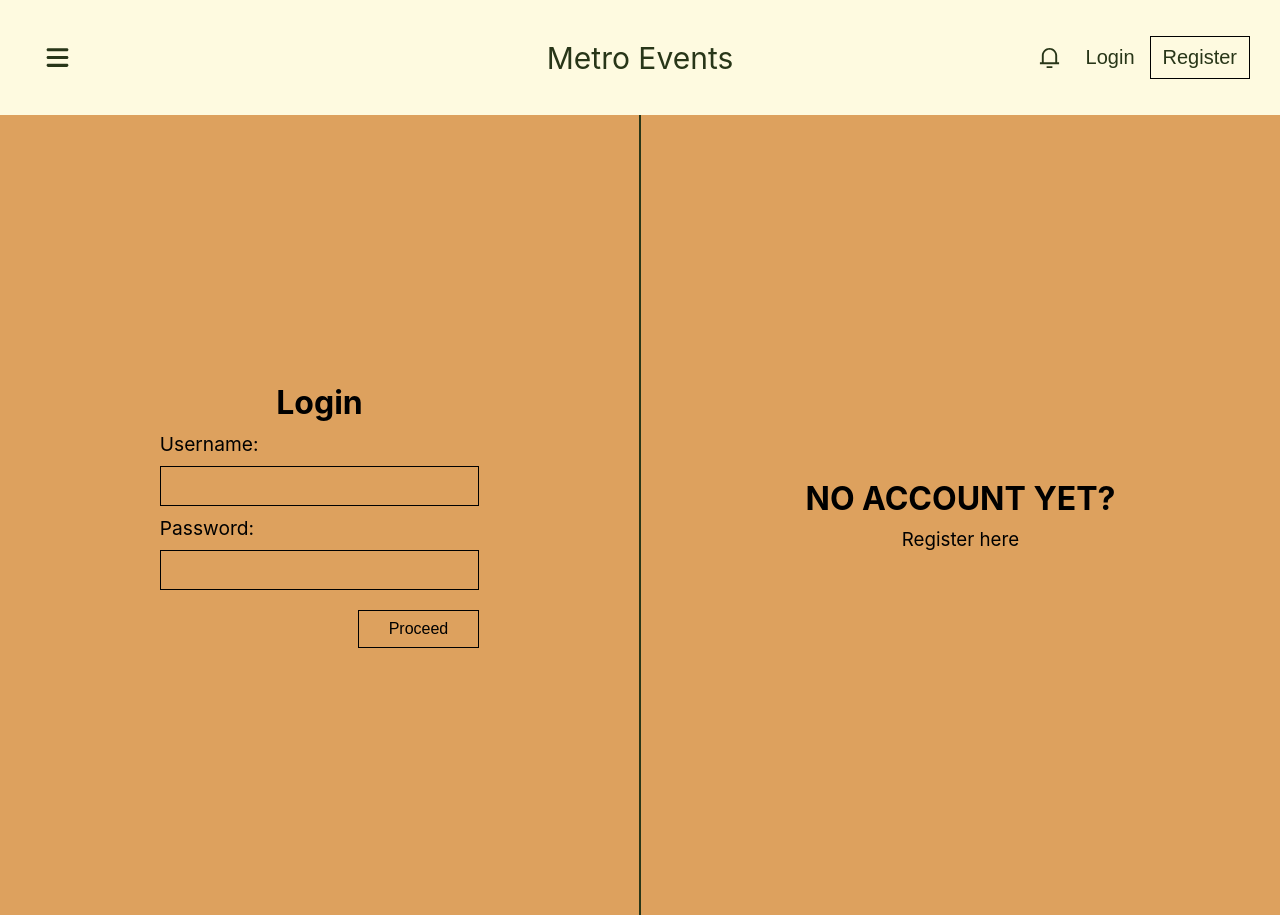
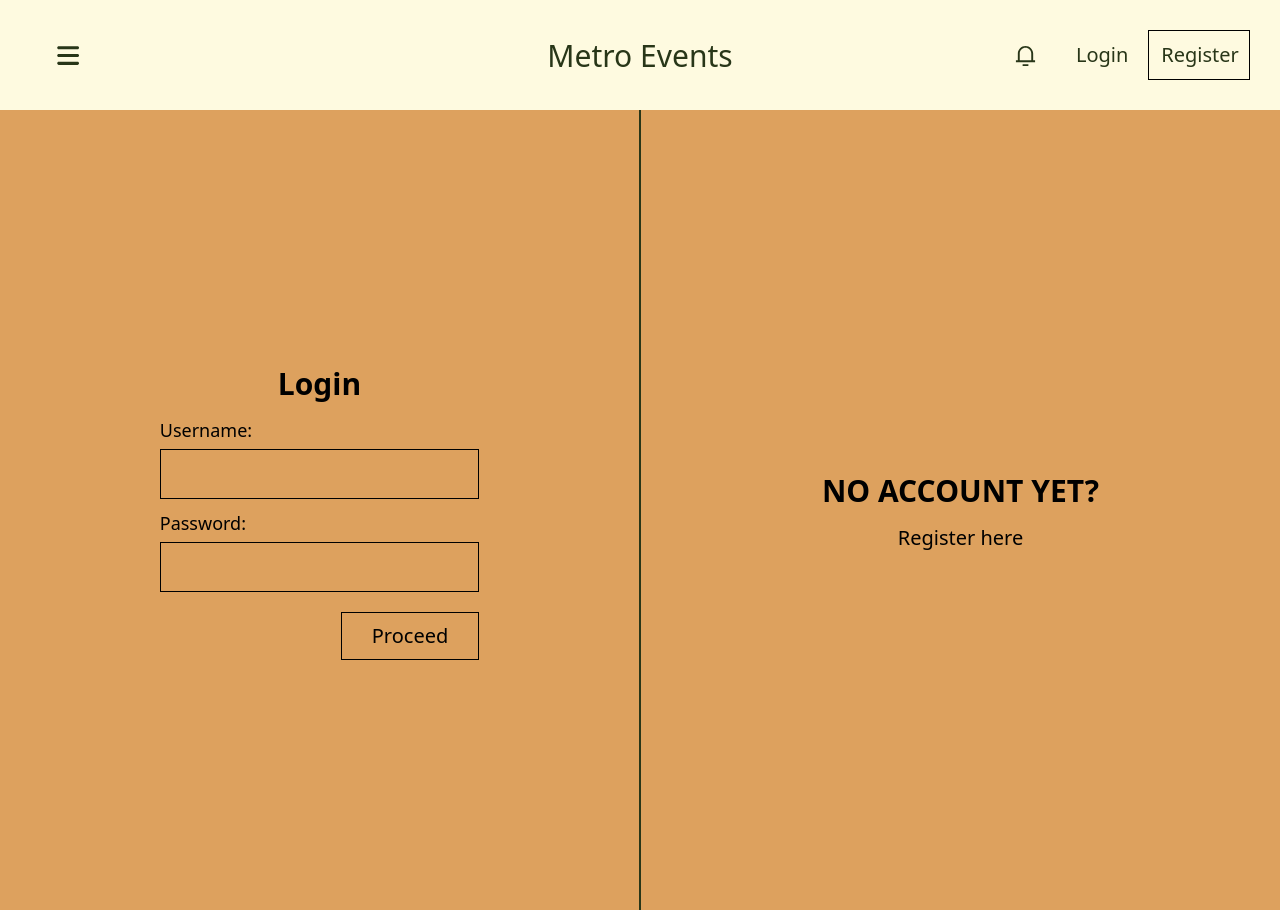
Before and after one commit to gantuangcoc98/metro-events, a React (Create React App) app: page /login in a window 1280 px wide. Built offline with nearby package versions, Linux system fonts and the light colour scheme.

Commit message:
Implemented tailwind CSS, initialized eventdata for events

```diff
--- a/package.json
+++ b/package.json
@@ -16,6 +16,7 @@
     "react-icons": "^5.0.1",
     "react-router-dom": "^6.22.3",
     "react-scripts": "5.0.1",
+    "tailwind-scrollbar-hide": "^1.1.7",
     "web-vitals": "^2.1.4"
   },
   "scripts": {
@@ -41,5 +42,8 @@
       "last 1 firefox version",
       "last 1 safari version"
     ]
+  },
+  "devDependencies": {
+    "tailwindcss": "^3.4.1"
   }
 }
--- a/src/App.css
+++ b/src/App.css
@@ -1,8 +1,3 @@
-.App {
-  display: flex;
-  flex-direction: column;
-}
-
 .division {
   display: flex;
   flex-direction: column;
@@ -14,12 +9,15 @@
 }
 
 /* AppBar CSS */
-.app_bar {
-  display: flex;
-  align-items: center;
-  justify-content: space-between;
-  padding: 30px;
-  background-color: #FEFAE0;
+.menu_bar {
+  color: #283618;
+  font-size: 25px;
+  width: 25%;
+}
+
+.menu_bar:hover {
+  cursor: pointer;
+  color: #DDA15E;
 }
 
 .notification_icon {
@@ -31,35 +29,6 @@
 .notification_icon:hover {
   cursor: pointer;
   color: #DDA15E;
-}
-
-.login_button {
-  color: #283618;
-  border-style: none;
-  font-size: 20px;
-  background-color: transparent;
-  padding: 0;
-  margin: 0;
-}
-
-.login_button:hover {
-  cursor: pointer;
-  color: #DDA15E;
-}
-
-.register_button {
-  color: #283618;
-  border: 1px solid black;
-  background-color: transparent;
-  padding: 9px 12px;
-  font-size: 20px;
-}
-
-.register_button:hover {
-  cursor: pointer;
-  color: white;
-  background-color: #283618;
-  border: 1px solid #283618;
 }
 
 .icon_button {
@@ -80,6 +49,7 @@
   height: 100%;
   position: fixed;
   flex-direction: column;
+  z-index: 1;
 }
 
 .sidebar.active {
@@ -127,20 +97,6 @@
 }
 
 /* Login CSS */
-.Login {
-  display: flex;
-  flex-direction: column;
-  background-color: transparent;
-  height: 100vh;
-}
-
-.login_wrapper {
-  display: flex;
-  height: inherit;
-  background-color: #dda15e;
-  width: 100%;
-}
-
 .input_container {
   display: flex;
   flex-direction: column;
@@ -157,6 +113,7 @@
   height: fit-content;
   font-size: 16px;
   padding: 10px;
+  margin-top: 5px;
 }
 
 .input_style:focus {
@@ -169,49 +126,8 @@
   background-color: #D58D3A;
 }
 
-.proceed_button {
-  margin-top: 10px;
-  background-color: transparent;
-  border: 1px solid black;
-  padding: 9px 30px;
-  font-size: 16px;
-}
-
-.proceed_button:hover {
-  background-color: #D58D3A;
-  border: 2px solid black;
-  cursor: pointer;
-}
-
 /* Home CSS */
-.Home {
-  display: flex;
-  flex-direction: column;
-  align-items: center;
-  height: 100vh;
-}
-
-.browse_button {
-  border: 1px solid #283618;
-  background-color: transparent;
-  padding: 9px 23px;
-  font-size: 20px;
-  color: #283618;
-}
-
-.browse_button:hover {
-  cursor: pointer;
-  background-color: #D58D3A;
-}
-
-.search_bar {
-  display: flex;
-  height: fit-content;
-  border: 1px solid whitesmoke;
-  align-items: center;
-}
-
-.search_bar input {
+.search_bar_input {
   font-size: 20px;
   color: whitesmoke;
   padding-left: 9px;
@@ -221,23 +137,19 @@
   width: 350px;
 }
 
-.search_bar input:focus {
+.search_bar_input:focus {
   border-style: none;
   outline: none;
 }
 
-.search_bar:hover {
-  background-color: #374A21;
-}
-
-.search_bar::placeholder {
+.search_bar_input::placeholder {
   color: whitesmoke;
   opacity: 0.2;
 }
 
 .search_icon {
   padding: 9px;
-  font-size: 23px;
+  font-size: 50px;
 }
 
 .search_icon:hover {
@@ -246,14 +158,6 @@
 }
 
 /* Register CSS */
-.Register {
-  background-color: #283618;
-  height: fit-content;
-  width: 100%;
-  display: flex;
-  justify-content: space-evenly;
-}
-
 .register_input {
   padding: 50px 0px;
   display: flex;
@@ -274,7 +178,7 @@
 
 .register_input input {
   background-color: transparent;
-  width: 95%;
+  width: 100%;
   padding: 9px;
   color: whitesmoke;
   border: 1px solid whitesmoke;
@@ -295,12 +199,12 @@
   background-color: #374A21;
 }
 
-.register_input button {
-  color: whitesmoke;
-  border: 1px solid whitesmoke;
+/* Events CSS */
+.event_item {
+  display: flex;
+  flex-direction: column;
+  gap: 20px;
+  width: 500px;
+  align-items: center;
+  border: 1px solid black;
 }
-
-.register_input button:hover {
-  border: 2px solid whitesmoke;
-  background-color: #47602B;
-}
--- a/src/App.js
+++ b/src/App.js
@@ -4,19 +4,23 @@ import Login from './pages/Login';
 import Home from './pages/Home';
 import ButtonAppBar from './AppBar';
 import Register from './pages/Register';
+import Events from './pages/Events';
 
 function App() {
 
   return (
     <BrowserRouter>
-      <div className="App">
-        <ButtonAppBar />
+      <div className="flex flex-col">
+        <ButtonAppBar style={{zIndex: '1'}}/>
 
-        <Routes>
-          <Route path='/' element={<Home />} />
-          <Route path='/login' element={<Login />} />
-          <Route path='/register' element={<Register />} />
-        </Routes>
+        <div style={{zIndex: '0'}}>
+          <Routes>
+            <Route path='/' element={<Home />} />
+            <Route path='/login' element={<Login />} />
+            <Route path='/register' element={<Register />} />
+            <Route path='/events' element={<Events />} />
+          </Routes>
+        </div>
       </div>
     </BrowserRouter>
   );
--- a/src/AppBar.js
+++ b/src/AppBar.js
@@ -4,6 +4,7 @@ import { SidebarData } from "./custom_components/SideBarData";
 import * as MdIcons from "react-icons/md";
 import * as Fa6Icons from "react-icons/fa6";
 import * as RiIcons from "react-icons/ri";
+import './App.css';
 
 function ButtonAppBar() {
   const navigate = useNavigate();
@@ -37,46 +38,32 @@ function ButtonAppBar() {
 
   return (
     <>
-      <div className="app_bar">
-        <div style={{display: 'flex', width: '25%', justifyContent: 'start', alignItems: 'center'}}>
-          <Fa6Icons.FaBars
-            className="icon_button"
-            style={{
-              fontSize: '25px',
-              cursor: 'pointer',
-            }}
-            onClick={()=>{showSideBar()}}
-          />
+      <div className="flex p-[30px] items-center justify-between bg-dirty-white">
+        <div className="flex justify-start w-[25%]">
+          <Fa6Icons.FaBars className="menu_bar" onClick={()=>{showSideBar()}}/>
         </div>
 
-        <h3 style={
-          {
-            textAlign: 'center',
-            fontWeight: 'normal',
-            padding: '0',
-            margin: '0',
-            cursor: 'pointer',
-            fontSize: '30px',
-            color: '#283618',
-            width: '50%',
-          }}
-          onClick={()=>{handleOnClick('Home')}}
-        >
-          Metro Events
-        </h3>
+        <div className="flex justify-center w-[50%] items-center">
+          <h3 className="text-center text-normal font-normal p-0 m-0 cursor-pointer text-[30px] text-dark-green w-fit"
+            onClick={()=>{handleOnClick('Home')}}
+          >
+            Metro Events
+          </h3>
+        </div>
 
-        <div style={{
-            display: 'flex', alignItems: 'center', justifyContent: 'end', gap: '15px', width: '25%'
-          }}
-        >
-          <RiIcons.RiNotification3Line className="notification_icon" onClick={()=>{handleOnClick('Notification')}}/>
-          <button className="login_button" onClick={()=>{handleOnClick('Login')}}>Login</button>
-          <button className="register_button" onClick={()=>{handleOnClick('Register')}}>Register</button>
+        <div className="grid items-center justify-end w-[25%] grid-cols-3">
+          <span className="flex justify-end w-full"><RiIcons.RiNotification3Line className="notification_icon" onClick={()=>{handleOnClick('Notification')}}/></span>
+          <button className="flex justify-end border-none text-dark-green text-[20px] bg-transparent pr-[20px] m-0 hover:cursor-pointer hover:text-light-brown" onClick={()=>{handleOnClick('Login')}}>
+            Login
+          </button>
+          <button className="text-dark-green border border-black bg-transparent px-[12px] py-[9px] text-[20px] hover:bg-dark-green hover:text-white hover:border hover:border-dark-green"
+            onClick={()=>{handleOnClick('Register')}}
+          >Register</button>
         </div>
       </div>
 
       <nav className={sideBar ? 'sidebar active': 'sidebar'}>
-        <div style={{display: 'inherit', justifyContent: 'end'}}>
+        <div className="flex justify-end">
           <MdIcons.MdClose onClick={()=>{showSideBar()}} className="close_nav_bar"/>
         </div>
         <ul className="sidebar_items">
--- /dev/null
+++ b/src/custom_components/EventsData.js
@@ -0,0 +1,23 @@
+export const EventsData = [
+    {
+        id: 1,
+        title: 'Birthday Party',
+        date: 'December 23, 2022',
+        description: 'um t amet cursus sit amet dictum sit amet justo.',
+        cName: 'event_item',
+    },
+    {
+        id: 2,
+        title: 'Basketball game',
+        date: 'September 6, 2007',
+        description: 'um t amet cursus sit amet dictum sit amet justo.',
+        cName: 'event_item',
+    },
+    {
+        id: 3,
+        title: 'Basketball game',
+        date: 'September 6, 2007',
+        description: 'um t amet cursus sit amet dictum sit amet justo.',
+        cName: 'event_item',
+    },
+]
--- a/src/index.css
+++ b/src/index.css
@@ -1,13 +1,3 @@
-body {
-  margin: 0;
-  font-family: -apple-system, BlinkMacSystemFont, 'Segoe UI', 'Roboto', 'Oxygen',
-    'Ubuntu', 'Cantarell', 'Fira Sans', 'Droid Sans', 'Helvetica Neue',
-    sans-serif;
-  -webkit-font-smoothing: antialiased;
-  -moz-osx-font-smoothing: grayscale;
-}
-
-code {
-  font-family: source-code-pro, Menlo, Monaco, Consolas, 'Courier New',
-    monospace;
-}
+@tailwind base;
+@tailwind components;
+@tailwind utilities;
--- /dev/null
+++ b/src/pages/Events.js
@@ -0,0 +1,48 @@
+import '../App.css';
+import { EventsData } from '../custom_components/EventsData';
+
+const Events = () => {
+    const handleOnClick = (itemId) => {
+        console.log("Navigating to event", itemId);
+    }
+
+    return (
+        <div className="flex h-screen overflow-x-scroll">
+            <div className='flex w-[250px] items-center justify-center bg-dark-green'>
+                <h1 className='rotate-[-90deg] text-[100px] font-bold text-white'>
+                    EVENTS
+                </h1>
+            </div>
+
+            <ul className='flex list-none h-full w-fit bg-light-brown'>
+                    {EventsData.map((item, index) => {
+                        return (
+                            <li key={index} className={item.cName}>
+                                <div style={{
+                                        display: 'flex', justifyContent: 'space-evenly', alignItems: 'center', width: '100%',
+                                        borderBottom: '1px solid black', padding: '20px 0px'
+                                    }}
+                                >
+                                    <span style={{fontSize: '30px'}}>{item.title}</span>
+                                    <span style={{fontSize: '20px'}}>{item.date}</span>
+                                </div>
+                                <div className='flex flex-col w-[75%] h-full text-[16px] justify-between mb-[40px]'>
+                                    {item.description}
+
+                                    <span className='flex w-full h-fit justify-end'>
+                                        <button className='text-[20px]'
+                                            onClick={()=>{handleOnClick(item)}}>
+                                            Participate
+                                        </button>
+                                    </span>
+                                </div>
+
+                            </li>
+                        )
+                    })}
+            </ul>
+        </div>
+    )
+};
+
+export default Events;
--- a/src/pages/Home.js
+++ b/src/pages/Home.js
@@ -1,11 +1,15 @@
+import { useNavigate } from 'react-router-dom';
 import '../App.css';
 import SearchBar from '../custom_components/SearchBar';
 
 export default function Home() {
 
+    const navigate = useNavigate();
+
     const handleOnClick = (event) => {
         switch(event) {
             case "browse":
+                navigate('/events');
                 console.log('Browse all event clicked');
                 break;
             default:
@@ -14,16 +18,23 @@ export default function Home() {
     }
 
     return (
-        <div className="Home">
+        <div className="flex flex-col items-center h-[100vh]">
             <div style={{display: 'flex', height: '100vh', width: '100%', justifyContent: 'space-evenly'}}>
                 <div className='division' style={{backgroundColor: '#DDA15E', color: '#283618'}}>
-                    <h3 style={{margin: '0', padding: '0', fontWeight: 'lighter', fontSize: '25px'}}>Metro Events</h3>
-                    <h1 style={{margin: '0', padding: '0', fontSize: '43px'}}>CONNECT WITH <br/>EACH OTHER</h1>
-                    <button className='browse_button' onClick={()=>{handleOnClick('browse')}}>Browse All Events</button>
+                    <h3 className='font-light text-[25px] p-0 m-0'
+                    >Metro Events</h3>
+
+                    <h1 className='m-0 p-0 text-[43px] font-bold'
+                    >CONNECT WITH <br/>EACH OTHER</h1>
+
+                    <button className='border border-dark-green px-[23px] py-[9px] text-[20px] text-dark-green hover:cursor-pointer hover:bg-dark-brown
+                            hover:border-2 hover:border-dark-green'
+                        onClick={()=>{handleOnClick('browse')}}
+                    >Browse All Events</button>
                 </div>
                 <div className='division' style={{backgroundColor: '#283618', color: 'whitesmoke'}}>
-                    <h2 style={{margin: '0', padding: '0', width: '100%', fontWeight: 'normal', fontSize: '30px'}}>
-                        Search for a specific event
+                    <h2 className='m-0 p-0 w-full font-normal text-[30px]'
+                    >Search for a specific event
                     </h2>
                     <SearchBar />
                 </div>
--- a/src/pages/Login.js
+++ b/src/pages/Login.js
@@ -9,27 +9,14 @@ export default function Login() {
     const navigate = useNavigate();
 
     return (
-        <div className="Login">
-            <div className='login_wrapper'>
+        <div className="flex flex-col bg-transparent h-[100vh]">
+            <div className='flex h-full bg-light-brown w-full'>
                 <div className='input_container'>
-                    <h1 style={{margin: '0', padding: '0'}}>Login</h1>
+                    <h1 className='text-[30px] font-bold'>Login</h1>
 
-                    <div
-                        style={{
-                            display: 'flex',
-                            fontSize: 'larger',
-                            flexDirection: 'column',
-                            gap: '10px',
-                            width: '50%'
-                        }}
-                    >
-                        <label htmlFor='username'
-                            style={{
-                                display: 'flex',
-                                flexDirection: 'column',
-                                gap: '10px',
-                            }}
-                        >
+                    <div className='flex text-lg flex-col w-[50%]'>
+                        <label className='flex flex-col mb-[10px]'
+                            htmlFor='username'>
                             Username:
                             <input
                                 id='username'
@@ -39,14 +26,8 @@ export default function Login() {
                                 className='input_style'
                             />
                         </label>
-                        <label htmlFor='password'
-                            style={{
-                                display: 'flex',
-                                flexDirection: 'column',
-                                gap: '10px'
-                            }}
-                        >
-                            Password:
+                        <label className='flex flex-col mb-[10px]'
+                            htmlFor='password'>Password:
                             <input
                                 id='password'
                                 type='password'
@@ -55,19 +36,21 @@ export default function Login() {
                                 className='input_style'
                             />
                         </label>
-                        <div style={{display:'flex', justifyContent:'end', alignItems: 'center'}}>
-                            <button className='proceed_button'>Proceed</button>
+                        <div className='flex justify-end items-center'>
+                            <button className='mt-[10px] bg-transparent border border-black px-[30px] py-[9px] text-[20px] hover:bg-lighter-brown hover:border-2
+                                hover:border-black hover:cursor-pointer'>
+                                Proceed
+                            </button>
                         </div>
                     </div>
                 </div>
-                <div className='vertical_line' style={{borderLeft: '2px solid #283618'}}/>
+
+                <div style={{borderLeft: '2px solid #283618'}}/>
+
                 <div className='input_container'>
-                    <h1 style={{margin: '0', padding: '0'}}>NO ACCOUNT YET?</h1>
-                    <h3 style={{
-                            margin: '0', padding: '0', fontWeight: 'normal', cursor: 'pointer'
-                        }}
-                        onClick={()=>{navigate('/register')}}
-                    >
+                    <h1 className='text-[30px] font-bold'>NO ACCOUNT YET?</h1>
+                    <h3 className='text-[20px] hover:cursor-pointer'
+                        onClick={()=>{navigate('/register')}}>
                         Register here
                     </h3>
                 </div>
--- a/src/pages/Register.js
+++ b/src/pages/Register.js
@@ -14,29 +14,20 @@ const Register = () => {
     }
 
     return (
-        <div className='Register'>
+        <div className='flex h-fit bg-dark-green w-full justify-evenly'>
             <div className='division'>
-                <h1 style={{margin: '0', padding: '0', color: 'whitesmoke'}}>JOIN THE COMMUNITY</h1>
-                <h3 style={{
-                        margin: '0', padding: '0', fontWeight: 'normal', color: 'whitesmoke'
-                    }}
-                >
+                <h1 className='text-[30px] font-bold text-white'>JOIN THE COMMUNITY</h1>
+                <h3 className='text-[20px] text-white font-light'>
                     Seek, engage, and discover events!
                 </h3>
             </div>
 
             <div className='division' style={{borderLeft: '1px solid whitesmoke'}}>
                 <div className='register_input'>
-                    <h2 style={{
-                            margin: '0', padding: '0',
-                            width: '100%',
-                            textAlign: 'start',
-                            color: 'whitesmoke',
-                        }}
-                    >
+                    <h2 className='m-0 p-0 w-full text-start text-white text-[30px]'>
                         Get in touch!
                     </h2>
-                    <hr style={{width: '100%'}}/>
+                    <hr className='w-[80%]'/>
 
                     <label htmlFor='firstName'>
                         First Name
@@ -99,8 +90,11 @@ const Register = () => {
                         />
                     </label>
 
-                    <div style={{display: 'flex', width: '100%', justifyContent: 'end'}}>
-                        <button className='proceed_button' onClick={()=>{handleOnClick()}}>Proceed</button>
+                    <div className='flex w-full justify-end'>
+                        <button className='text-[16px] px-[23px] py-[9px] hover:cursor-pointer hover:bg-light-green
+                        text-white border border-white'>
+                            Proceed
+                        </button>
                     </div>
                 </div>
             </div>
--- /dev/null
+++ b/tailwind.config.js
@@ -0,0 +1,22 @@
+/** @type {import('tailwindcss').Config} */
+module.exports = {
+  content: [
+    "./src/**/*.{js,jsx,ts,tsx}",
+  ],
+  theme: {
+    extend: {
+      colors: {
+        'dirty-white': '#FEFAE0',
+        'lighter-green': '#47602B',
+        'light-green': '#374A21',
+        'dark-green': '#283618',
+        'lighter-brown': '#D58D3A',
+        'light-brown': '#DDA15E',
+        'dark-brown': '#BC6C25',
+      }
+    },
+  },
+  plugins: [
+    require('tailwind-scrollbar-hide'),
+  ],
+}
```
Also changed, not shown: src/custom_components/SearchBar.js (+5 -2 lines), 1 other file (tests, documents, lock files or other folders).
